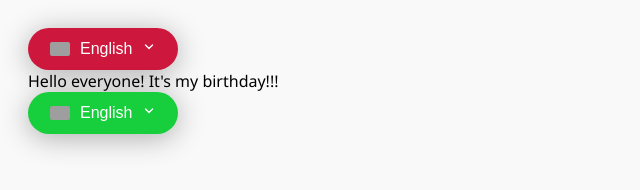
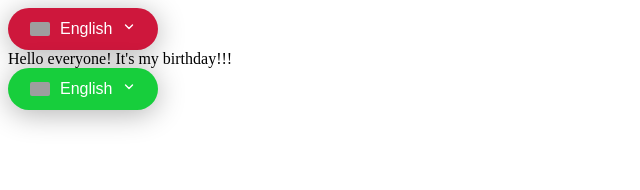
Before and after one commit to feyi-tech/google-translate-js-lib, a plain HTML site: page index.html in a window 1280 px wide. Shown: the whole page, without its empty margins (0-640 px from the left). Drawn offline with nearby package versions, Linux system fonts and the light colour scheme; grey boxes are pictures that could not be loaded.

Commit message:
css body removed

```diff
--- a/language-switcher.css
+++ b/language-switcher.css
@@ -1,11 +1,4 @@
-/* General Reset */
-body {
-    font-family: 'Segoe UI', sans-serif;
-    background-color: #f9f9f9;
-    padding: 20px;
-  }
-
-  /* Language Button */
+/* Language Button */
   .language-button {
     background-color: #007BFF;
     color: white;
@@ -131,4 +124,3 @@ body {
 
 
 #goog-gt-tt, iframe.VIpgJd-ZVi9od-ORHb-OEVmcd, .VIpgJd-ZVi9od-aZ2wEe-wOHMyf {display: none !important; height: 0px !important;}
-body {top: 0px !important}
```
